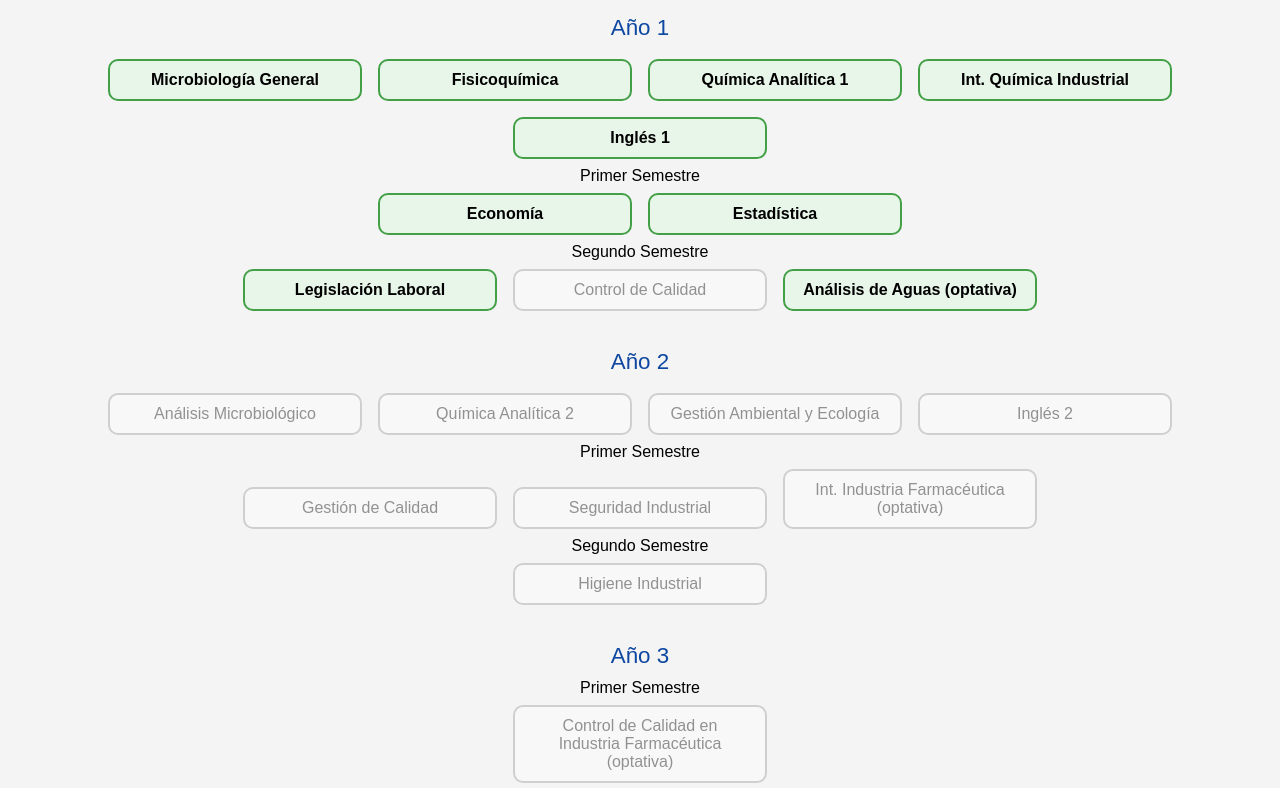
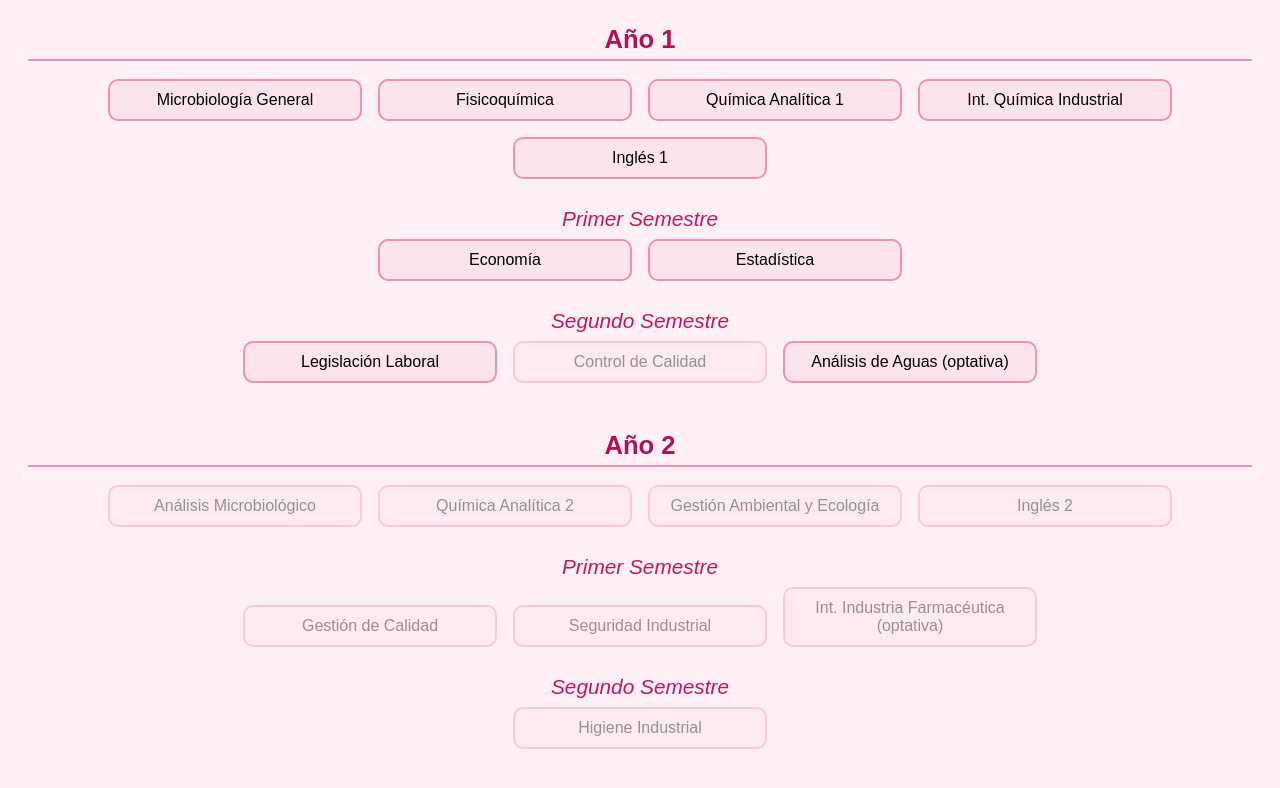
Before and after one commit to Agus1910/Malla-Curricular-Tecn-logo-Qu-mico, a plain HTML site: page index.html in a window 1280 px wide. Shown: the part 101-889 px from the top of the page. Drawn offline with Linux system fonts and the light colour scheme.

Commit message:
Update style.css

```diff
--- a/style.css
+++ b/style.css
@@ -1,38 +1,57 @@
 body {
   font-family: sans-serif;
-  background: #f4f4f4;
+  background: #fff0f5;
   text-align: center;
   padding: 20px;
 }
 
 h1 {
-  color: #1a237e;
+  color: #880e4f;
+  margin-bottom: 30px;
 }
 
 .año {
-  margin: 30px 0 10px;
-  font-size: 1.4em;
-  color: #0d47a1;
+  margin: 40px 0 10px;
+  font-size: 1.6em;
+  color: #ad1457;
+  font-weight: bold;
+  border-bottom: 2px solid #f48fb1;
+  padding-bottom: 5px;
+}
+
+.semestre {
+  margin-top: 20px;
+  font-size: 1.3em;
+  color: #c2185b;
+  font-style: italic;
 }
 
 .materia {
   display: inline-block;
-  background: white;
-  border: 2px solid #ccc;
+  background: #fce4ec;
+  border: 2px solid #f48fb1;
   border-radius: 10px;
   margin: 8px;
   padding: 10px 15px;
   width: 220px;
   transition: 0.3s;
+  font-weight: 500;
+  cursor: pointer;
 }
 
 .bloqueada {
   opacity: 0.4;
-  border-color: #999;
+  cursor: default;
 }
 
-.desbloqueada {
-  background: #e8f5e9;
-  border-color: #43a047;
-  font-weight: bold;
+.desbloqueada:hover {
+  transform: scale(1.05);
+  background-color: #f8bbd0;
 }
+
+.aprobada {
+  background-color: #fce4ec;
+  text-decoration: line-through;
+  opacity: 0.5;
+  color: #6d4c41;
+}
```
